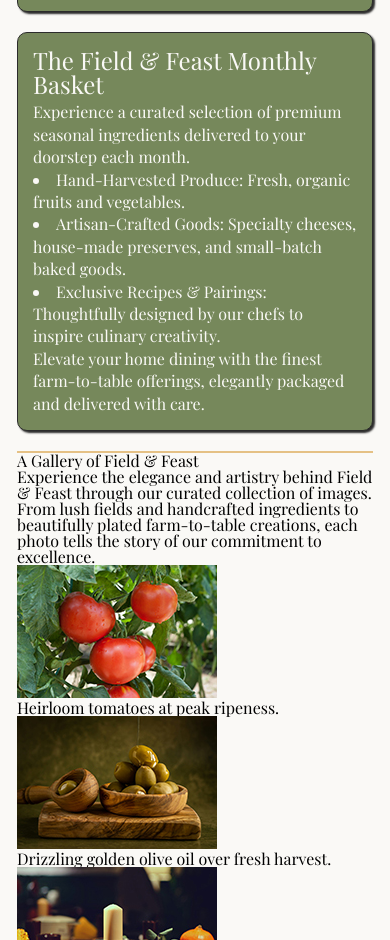
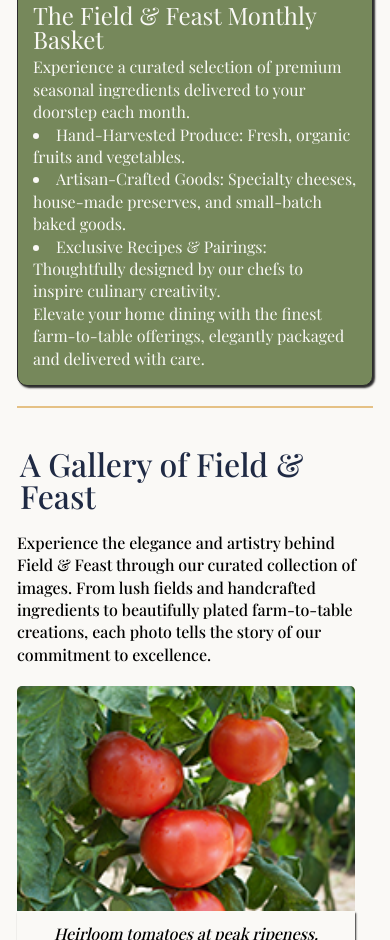
Before and after one commit to Antonio6658/FieldandFeast, a plain HTML site: page index.html in a window 390 px wide. Shown: the part 1060-2000 px from the top of the page. Drawn offline with nearby package versions, Linux system fonts and the light colour scheme; a web font is replaced by a local one.

Commit message:
updated gallery section
next is footer and gallery button. then media queries

```diff
--- a/styles.css
+++ b/styles.css
@@ -134,15 +134,16 @@ main {
 #welcome > h2{
     color: var(--midnight-blue);
     font-size: 2em;
-    padding-top: 75px;
-    padding-left: 3px;
+    padding: 25px 0px 5px 5px;
+    margin: 0 auto;
 }
 
 #welcome > p{
-    padding-bottom: 20px;
-    padding-top: 10px;
+    padding: 5px 0 25px 0;
+    margin: 0 auto;
     line-height: 1.5;
     font-weight: 500;
+
 }
 
 #welcome{
@@ -244,8 +245,55 @@ main {
 }
 /* gallery section styles  */
 
+#gallery{
+    margin: 0 auto;
+    padding: 0;
+}
+
+#gallery > h2{
+    color: var(--midnight-blue);
+    font-size: 2em;
+    padding-left: 3px;
+    padding-top: 40px;
+    padding-bottom: 20px;
+    font-weight: 500;
+}
+#gallery > p{
+    line-height: 1.4;
+    padding-bottom: 20px;
+    font-weight: 500;
+}
+
 /* gallery div image styles  */
+.boximg img{
+    display: block;
+    width: 95%;
+}
 
+.boximg p{
+    background-color: var(--soft-white);
+
+    border-bottom: var(--dark-charcoal) 1px solid;
+
+    text-align: center;
+    font-style: italic;
+    font-weight: 500;
+    width: 95%;
+    margin-bottom: 15px;
+    box-shadow: 1px 2px 2px var(--dark-charcoal);
+    padding-top: 15px;
+    padding-bottom: 15px;
+}
+
+.boximg img {
+    border-top-left-radius: 5px;
+    border-top-right-radius: 5px;
+}
+
+.boximg p{
+    border-bottom-left-radius: 5px;
+    border-bottom-right-radius:  5px;
+}
 
 /* footer styles  */
 
```
